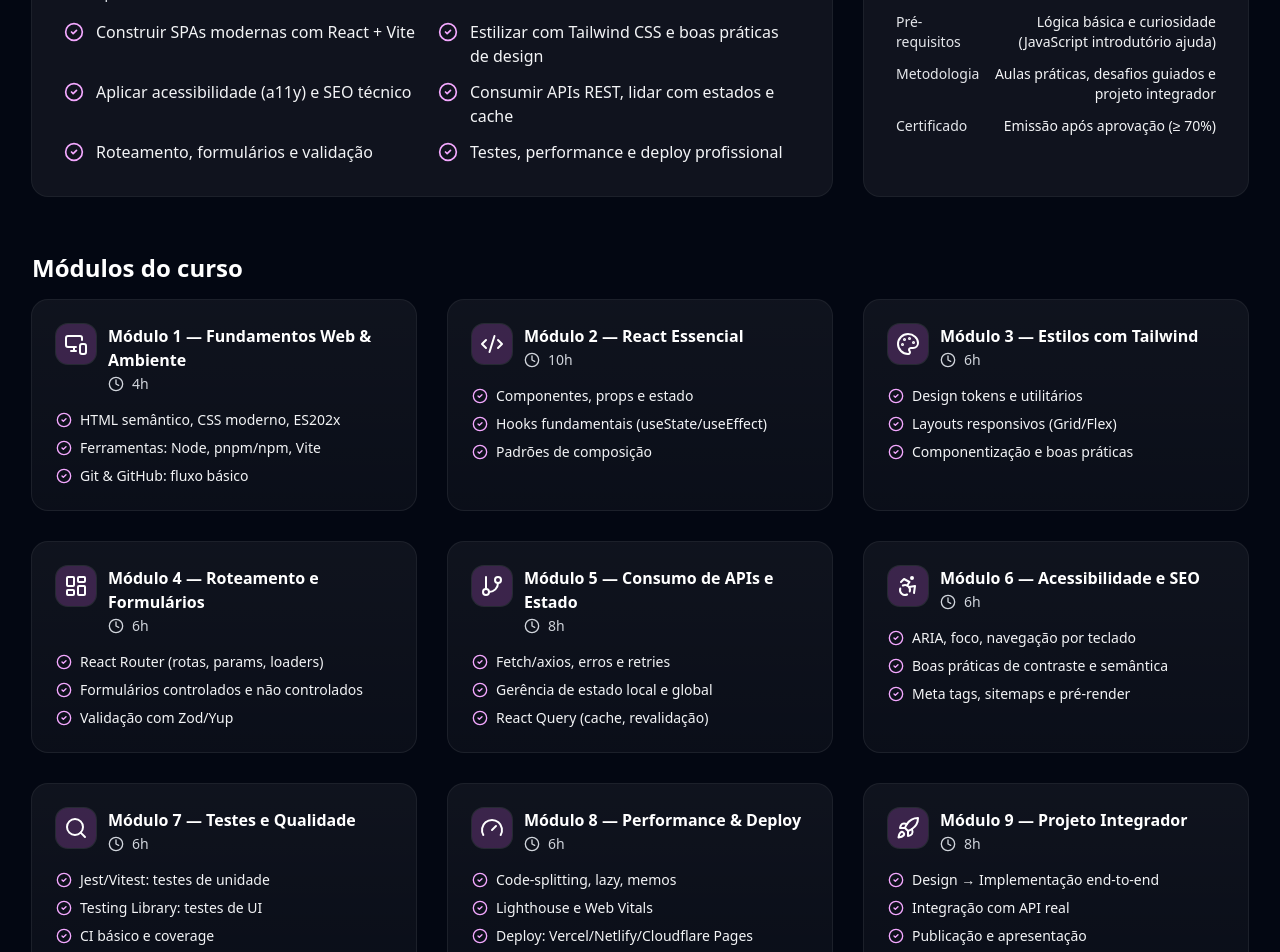
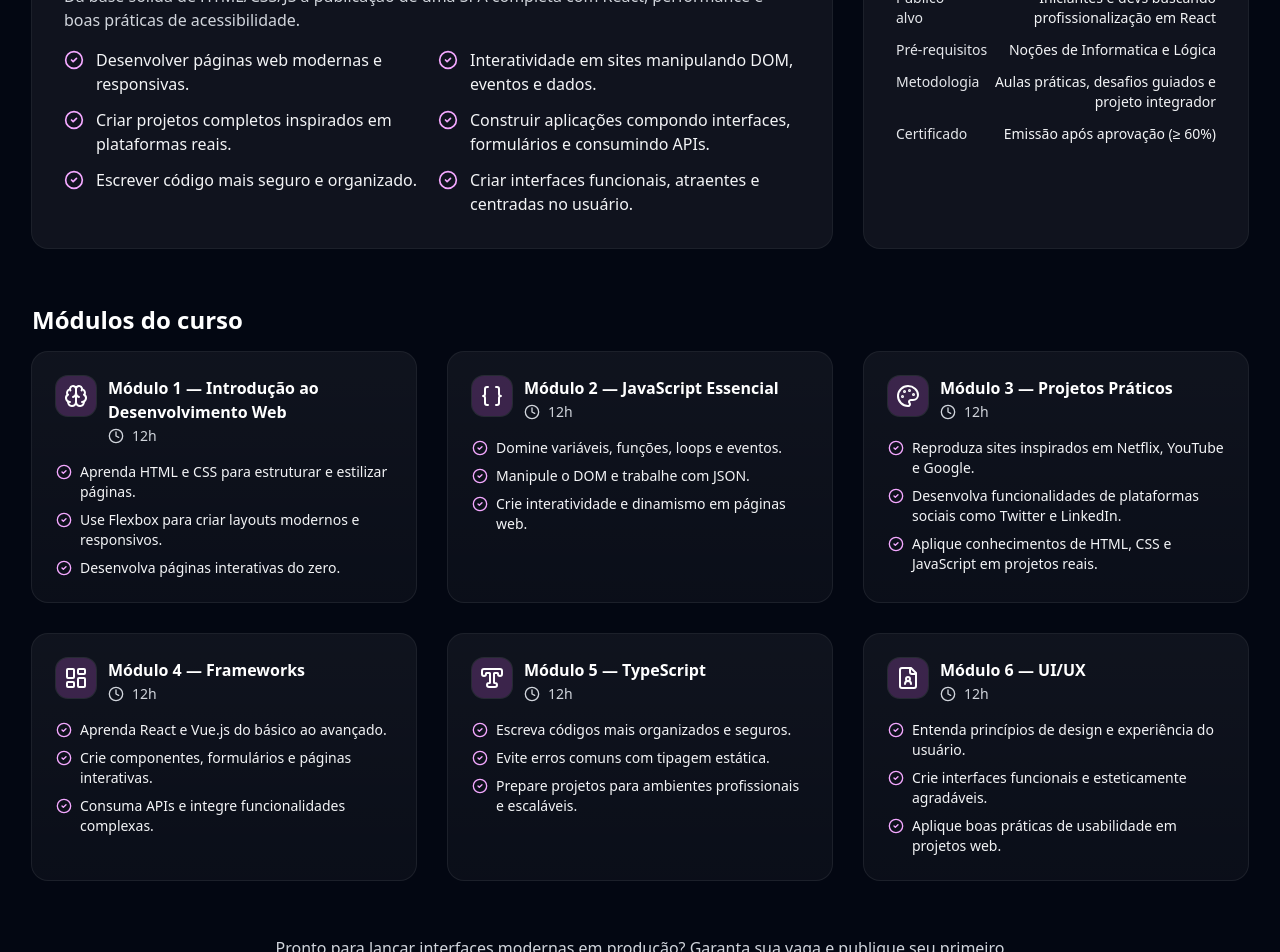
Before and after one commit to CzarFontanella/codi-sao-mateus, a React (Vite) app: page /cursos/frontend in a window 1280 px wide. Shown: the part 760-1712 px from the top of the page. Built offline with nearby package versions, Linux system fonts and the light colour scheme.

Commit message:
refactor: FrontEnd Page

```diff
--- a/src/pages/Courses/FrontEnd.tsx
+++ b/src/pages/Courses/FrontEnd.tsx
@@ -1,19 +1,16 @@
 // FrontendCourse.tsx
 import {
   Palette,
-  Code2,
-  MonitorSmartphone,
   LayoutDashboard,
-  Accessibility,
-  GitBranch,
-  Search,
-  Gauge,
-  Rocket,
   CheckCircle2,
   Clock,
   Users,
   BookOpen,
   Zap,
+  Brain,
+  Braces,
+  FileUser,
+  TypeOutline,
 } from "lucide-react";
 import { NavLink, useNavigate } from "react-router-dom";
 
@@ -29,104 +26,74 @@ export default function FrontEnd() {
   };
 
   const learningOutcomes = [
-    "Construir SPAs modernas com React + Vite",
-    "Estilizar com Tailwind CSS e boas práticas de design",
-    "Aplicar acessibilidade (a11y) e SEO técnico",
-    "Consumir APIs REST, lidar com estados e cache",
-    "Roteamento, formulários e validação",
-    "Testes, performance e deploy profissional",
+    "Desenvolver páginas web modernas e responsivas.",
+    "Interatividade em sites manipulando DOM, eventos e dados.",
+    "Criar projetos completos inspirados em plataformas reais.",
+    "Construir aplicações compondo interfaces, formulários e consumindo APIs.",
+    "Escrever código mais seguro e organizado.",
+    "Criar interfaces funcionais, atraentes e centradas no usuário.",
   ];
 
   const modules = [
     {
-      title: "Módulo 1 — Fundamentos Web & Ambiente",
-      hours: 4,
+      title: "Módulo 1 — Introdução ao Desenvolvimento Web",
+      hours: 12,
       bullets: [
-        "HTML semântico, CSS moderno, ES202x",
-        "Ferramentas: Node, pnpm/npm, Vite",
-        "Git & GitHub: fluxo básico",
+        "Aprenda HTML e CSS para estruturar e estilizar páginas.",
+        "Use Flexbox para criar layouts modernos e responsivos.",
+        "Desenvolva páginas interativas do zero.",
       ],
-      icon: MonitorSmartphone,
+      icon: Brain,
     },
     {
-      title: "Módulo 2 — React Essencial",
-      hours: 10,
+      title: "Módulo 2 — JavaScript Essencial",
+      hours: 12,
       bullets: [
-        "Componentes, props e estado",
-        "Hooks fundamentais (useState/useEffect)",
-        "Padrões de composição",
+        "Domine variáveis, funções, loops e eventos.",
+        "Manipule o DOM e trabalhe com JSON.",
+        "Crie interatividade e dinamismo em páginas web.",
       ],
-      icon: Code2,
+      icon: Braces,
     },
     {
-      title: "Módulo 3 — Estilos com Tailwind",
-      hours: 6,
+      title: "Módulo 3 — Projetos Práticos",
+      hours: 12,
       bullets: [
-        "Design tokens e utilitários",
-        "Layouts responsivos (Grid/Flex)",
-        "Componentização e boas práticas",
+        "Reproduza sites inspirados em Netflix, YouTube e Google.",
+        "Desenvolva funcionalidades de plataformas sociais como Twitter e LinkedIn.",
+        "Aplique conhecimentos de HTML, CSS e JavaScript em projetos reais.",
       ],
       icon: Palette,
     },
     {
-      title: "Módulo 4 — Roteamento e Formulários",
-      hours: 6,
+      title: "Módulo 4 — Frameworks",
+      hours: 12,
       bullets: [
-        "React Router (rotas, params, loaders)",
-        "Formulários controlados e não controlados",
-        "Validação com Zod/Yup",
+        "Aprenda React e Vue.js do básico ao avançado.",
+        "Crie componentes, formulários e páginas interativas.",
+        "Consuma APIs e integre funcionalidades complexas.",
       ],
       icon: LayoutDashboard,
     },
     {
-      title: "Módulo 5 — Consumo de APIs e Estado",
-      hours: 8,
+      title: "Módulo 5 — TypeScript",
+      hours: 12,
       bullets: [
-        "Fetch/axios, erros e retries",
-        "Gerência de estado local e global",
-        "React Query (cache, revalidação)",
+        "Escreva códigos mais organizados e seguros.",
+        "Evite erros comuns com tipagem estática.",
+        "Prepare projetos para ambientes profissionais e escaláveis.",
       ],
-      icon: GitBranch,
+      icon: TypeOutline,
     },
     {
-      title: "Módulo 6 — Acessibilidade e SEO",
-      hours: 6,
+      title: "Módulo 6 — UI/UX",
+      hours: 12,
       bullets: [
-        "ARIA, foco, navegação por teclado",
-        "Boas práticas de contraste e semântica",
-        "Meta tags, sitemaps e pré-render",
+        "Entenda princípios de design e experiência do usuário.",
+        "Crie interfaces funcionais e esteticamente agradáveis.",
+        "Aplique boas práticas de usabilidade em projetos web.",
       ],
-      icon: Accessibility,
-    },
-    {
-      title: "Módulo 7 — Testes e Qualidade",
-      hours: 6,
-      bullets: [
-        "Jest/Vitest: testes de unidade",
-        "Testing Library: testes de UI",
-        "CI básico e coverage",
-      ],
-      icon: Search,
-    },
-    {
-      title: "Módulo 8 — Performance & Deploy",
-      hours: 6,
-      bullets: [
-        "Code-splitting, lazy, memos",
-        "Lighthouse e Web Vitals",
-        "Deploy: Vercel/Netlify/Cloudflare Pages",
-      ],
-      icon: Gauge,
-    },
-    {
-      title: "Módulo 9 — Projeto Integrador",
-      hours: 8,
-      bullets: [
-        "Design → Implementação end-to-end",
-        "Integração com API real",
-        "Publicação e apresentação",
-      ],
-      icon: Rocket,
+      icon: FileUser,
     },
   ];
 
@@ -147,19 +114,21 @@ export default function FrontEnd() {
                 Front End — React, Tailwind e Deploy moderno
               </h1>
               <p className="max-w-3xl text-base sm:text-lg text-white/95">
-                Construa interfaces modernas e acessíveis com React, estilização
-                ágil com Tailwind e boas práticas de qualidade, performance e
-                deploy. Do zero ao projeto publicado.
+                Foco prático em HTML, CSS (incluindo Tailwind), JavaScript,
+                React, Vue.js, TypeScript, UI/UX e Git. Ideal para quem quer
+                criar sites modernos, dominar ferramentas do mercado e
+                desenvolver projetos inspirados em plataformas como Netflix e
+                Spotify.
               </p>
 
               <div className="flex flex-wrap items-center gap-4 text-white/95">
                 <span className="inline-flex items-center gap-2">
                   <Clock className="h-5 w-5" aria-hidden />
-                  {totalHours}h totais (12 semanas)
+                  {totalHours}h totais
                 </span>
                 <span className="inline-flex items-center gap-2">
                   <Users className="h-5 w-5" aria-hidden />
-                  Iniciante/Intermediário · Turmas reduzidas
+                  Avançado
                 </span>
                 <span className="inline-flex items-center gap-2">
                   <BookOpen className="h-5 w-5" aria-hidden />
@@ -176,12 +145,6 @@ export default function FrontEnd() {
                   <Zap className="h-5 w-5" />
                   Matricule-se
                 </NavLink>
-                <a
-                  href="#site-main"
-                  className="inline-flex items-center justify-center gap-2 rounded-xl bg-violet-900/20 text-white px-5 py-3 text-sm sm:text-base font-semibold ring-1 ring-white/10 hover:bg-violet-900/30 focus:outline-none focus-visible:ring-2 focus-visible:ring-offset-2 focus-visible:ring-white/70 focus-visible:ring-offset-violet-800 transition"
-                >
-                  Ver conteúdos
-                </a>
               </div>
             </div>
 
@@ -244,7 +207,7 @@ export default function FrontEnd() {
               <div className="flex items-start justify-between gap-3">
                 <dt className="text-sm">Pré-requisitos</dt>
                 <dd className="text-sm text-gray-100 text-right">
-                  Lógica básica e curiosidade (JavaScript introdutório ajuda)
+                  Noções de Informatica e Lógica
                 </dd>
               </div>
               <div className="flex items-start justify-between gap-3">
@@ -256,7 +219,7 @@ export default function FrontEnd() {
               <div className="flex items-start justify-between gap-3">
                 <dt className="text-sm">Certificado</dt>
                 <dd className="text-sm text-gray-100 text-right">
-                  Emissão após aprovação (≥ 70%)
+                  Emissão após aprovação (≥ 60%)
                 </dd>
               </div>
             </dl>
```
